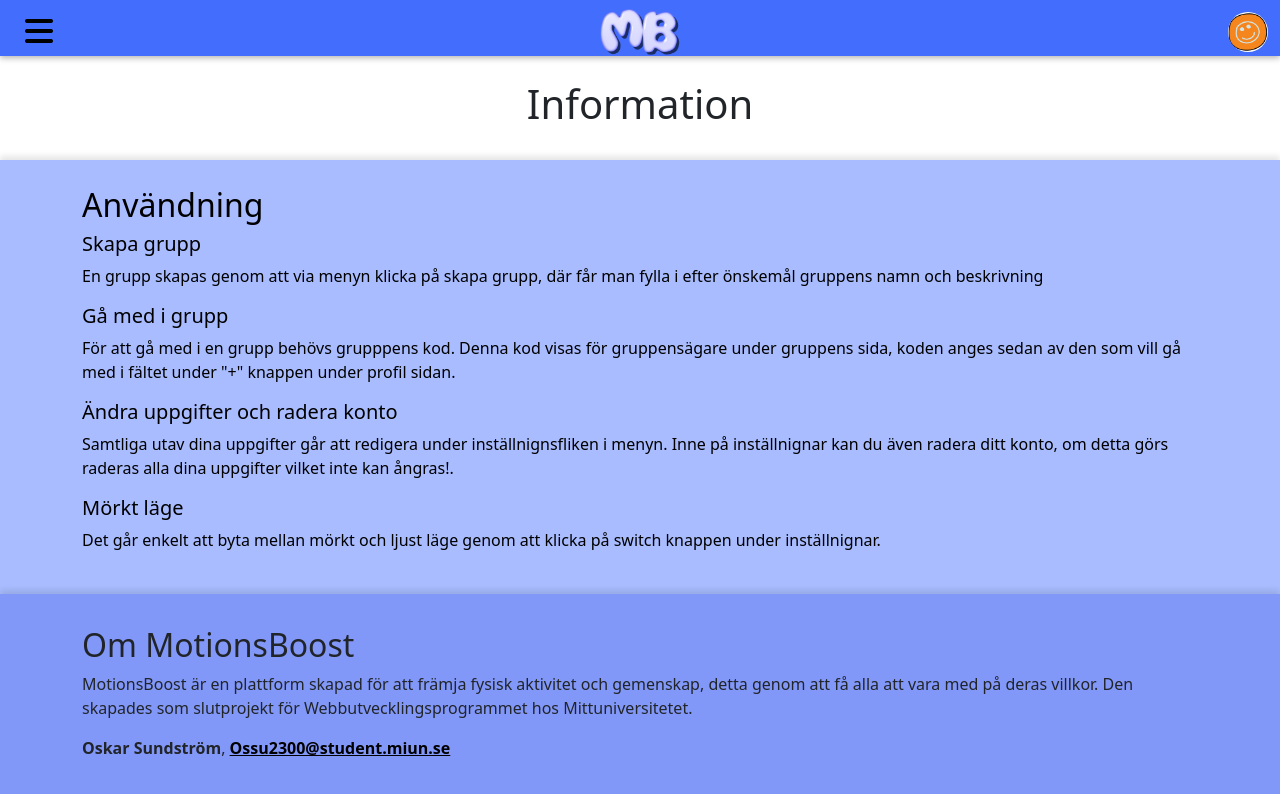
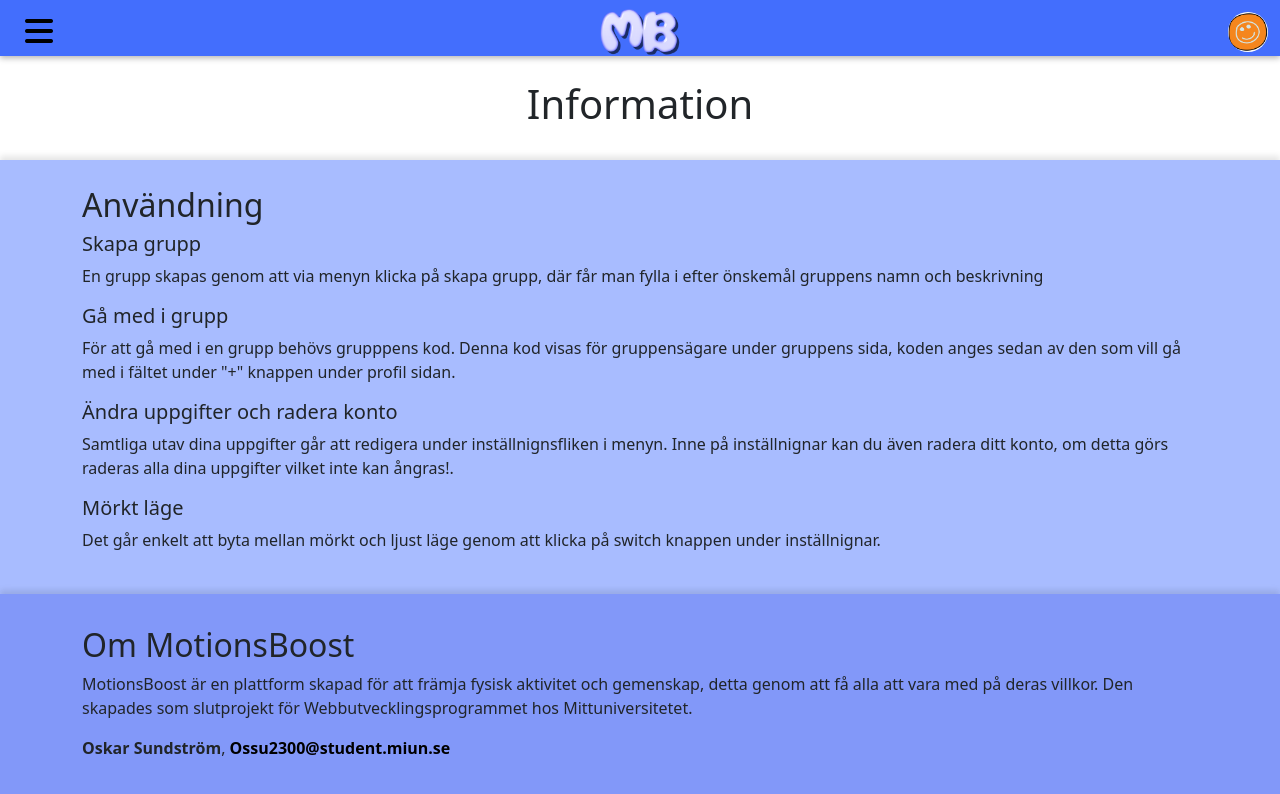
Before and after one commit to osundstrom/MotionsBoost-frontend, a Vue app: page /information in a window 1280 px wide. Shown: the top 794 px of the page. Built offline with nearby package versions, Linux system fonts and the light colour scheme; sample sign-in values are in the browser's storage.

Commit message:
ändrat css så färg blir rätt vid dark mode.

```diff
--- a/src/views/information.vue
+++ b/src/views/information.vue
@@ -82,8 +82,6 @@
 
 .SectionTwo {
     width: 100%;
-    color: rgb(0, 0, 0);
-
     background-color: #7e9cffab;
     padding: 2%;
     min-height: 40vh;
@@ -112,6 +110,7 @@
 }
 
 .maillink {
-    color: black;
+    text-decoration: none;
+    color: #000;
 }
 </style>
```
